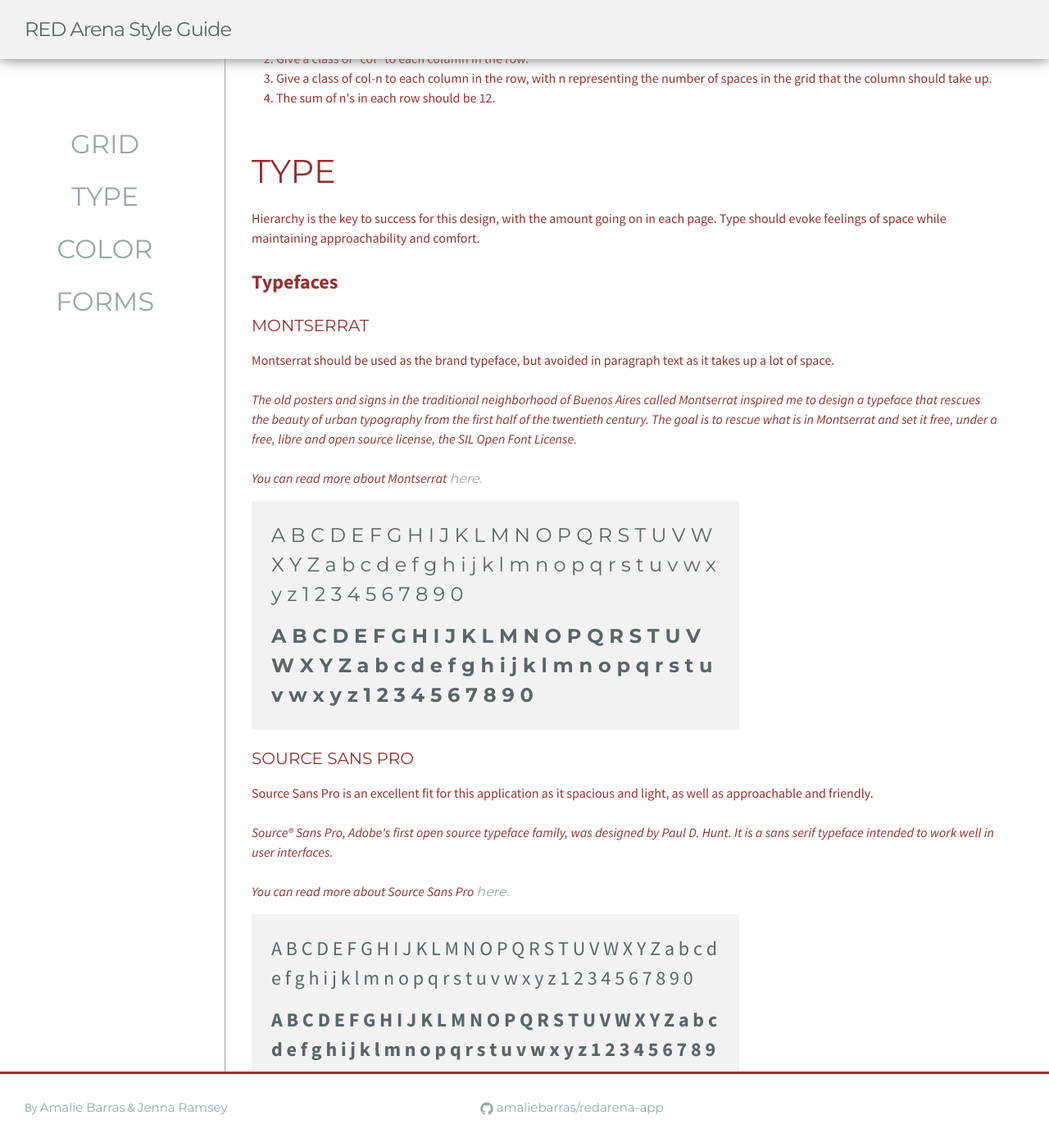
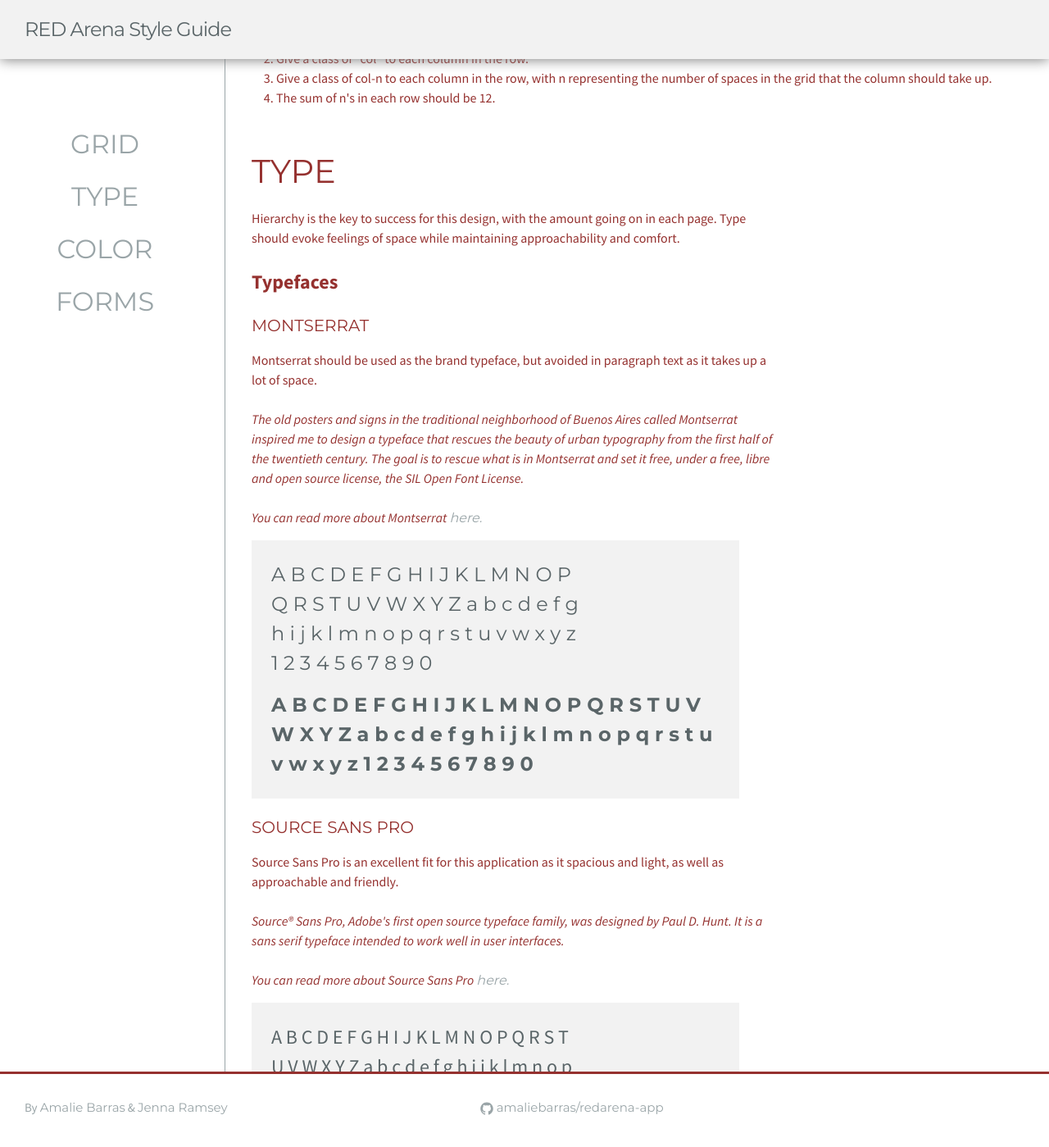
Before and after one commit to amaliebarras/redarena-app, a Jekyll site: the page built from index.html, in a window 1280 px wide and 1400 px high, scrolled down 1205 px. Shown: the whole window at 82% size. Built offline with Jekyll 4.4.1, drawn with Linux system fonts in a browser that asks for light colours; some of the changed text lies outside the part shown.

Commit message:
adding description for colors and elements sections

```diff
--- a/_sass/_base.scss
+++ b/_sass/_base.scss
@@ -25,6 +25,10 @@
  * Basic styling
  */
 
+p {
+    max-width: 70%;
+}
+
     body {
         font: $base-font-weight #{$base-font-size}/#{$base-line-height} $base-font-family;
         color: $text-color;
@@ -34,6 +38,7 @@
         -o-font-feature-settings: "kern" 1;
         font-feature-settings: "kern" 1;
         font-kerning: normal;
+
     }
     /**
  * Set `margin-bottom` to maintain vertical rhythm
--- a/index.html
+++ b/index.html
@@ -124,6 +124,7 @@
     <a name="color"></a>
 
     <h1>COLORS</h1>
+    <p>The color scheme chosen was simple and meant to be soothing while delivering feelings of what RedArena is all about. We chose natural, farm like colors with brighter colors to accent important calendar events.</p>
     <div class="background-color"><span>Background</span>
     </div>
     <div class="primary">
```
Also changed, not shown: other parts of index.html (+1 -0 lines), 3 other files.
